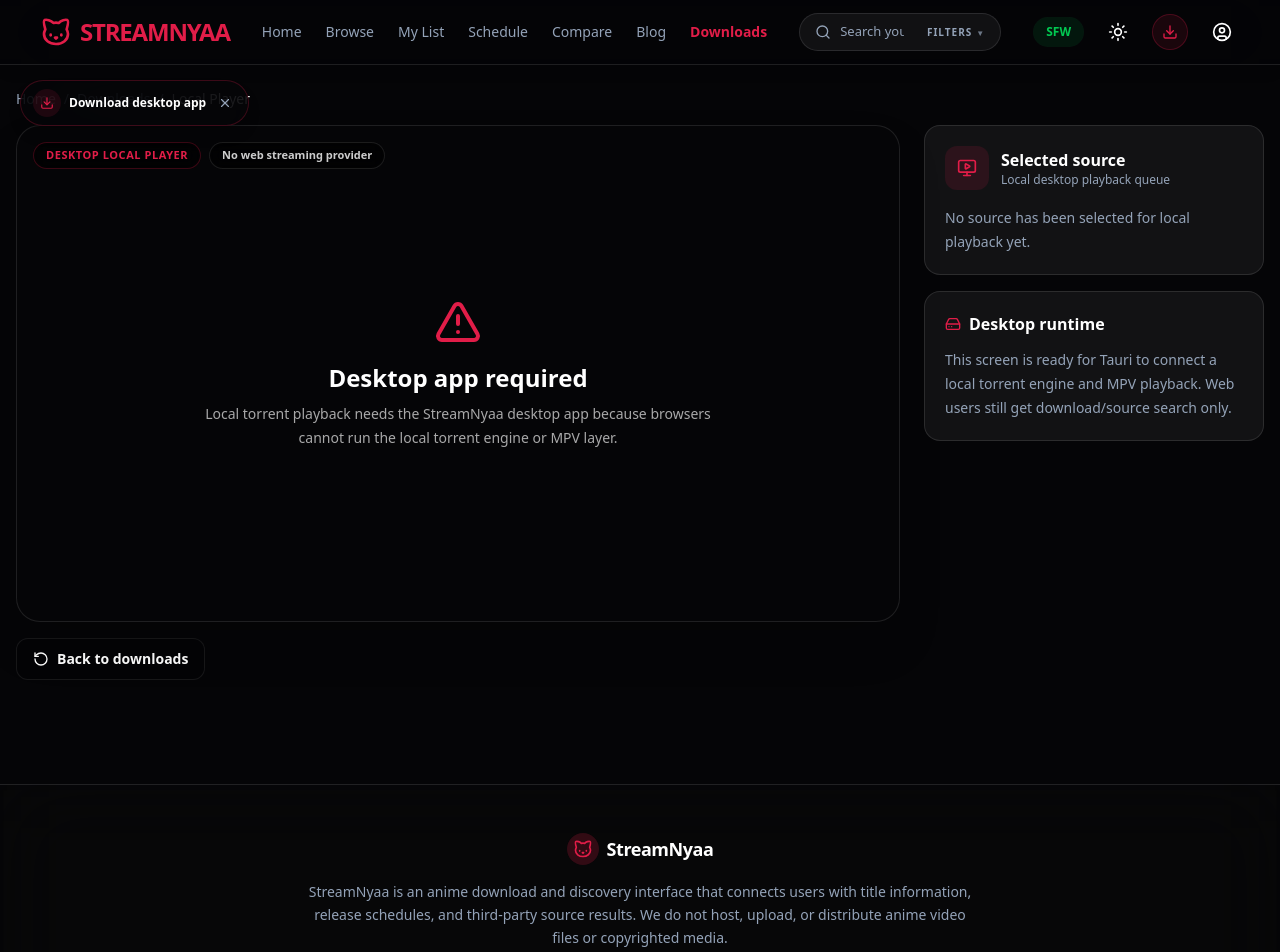
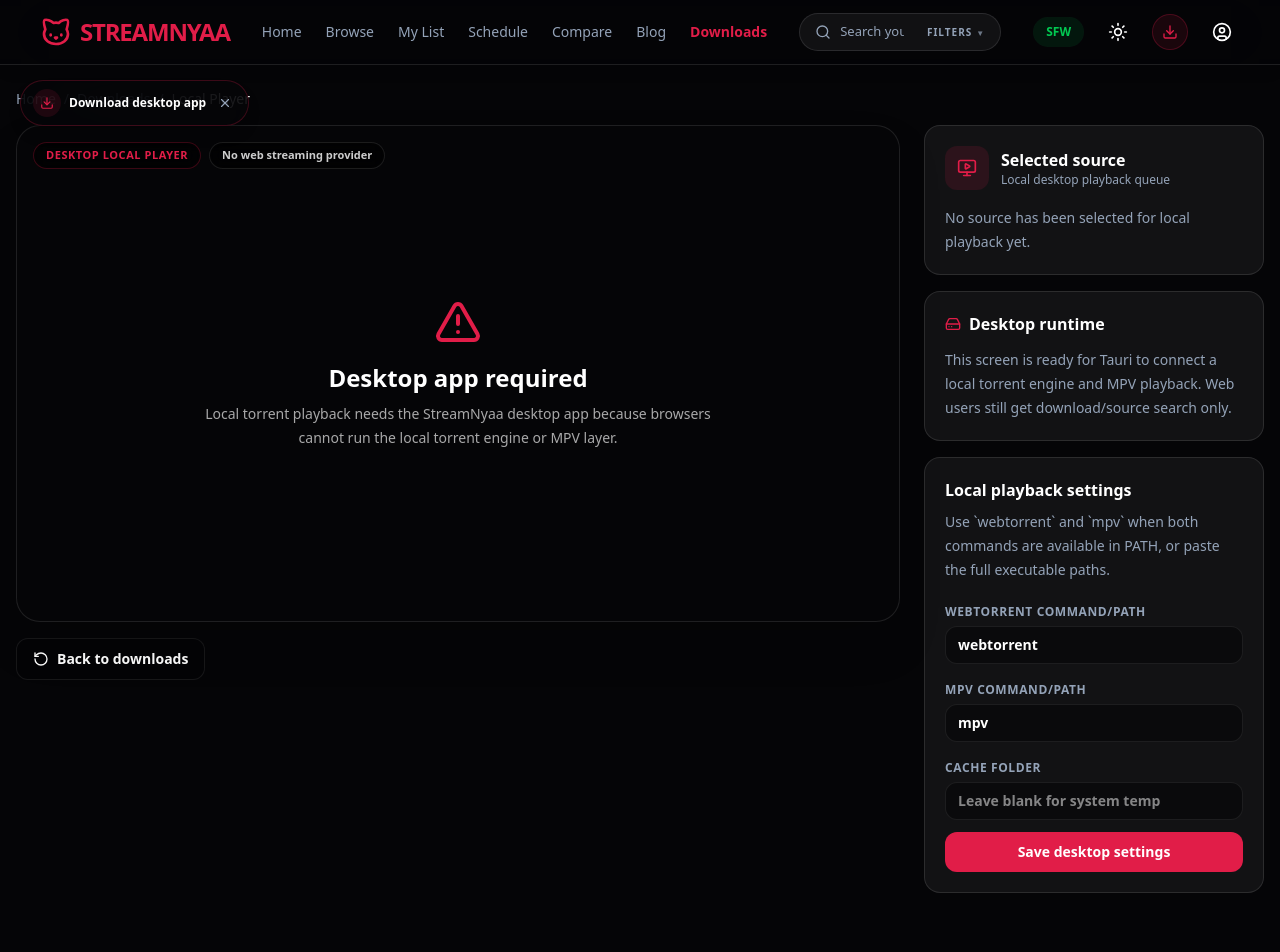
Before and after one commit to Misfit1000/streamnyaa, a React (Vite) app: page /local-player in a window 1280 px wide. Shown: the top 952 px of the page. Built offline with nearby package versions, Linux system fonts and the light colour scheme.

Commit message:
Start real local WebTorrent MPV bridge

```diff
--- a/src/lib/desktop.ts
+++ b/src/lib/desktop.ts
@@ -14,6 +14,7 @@
   player_configured: boolean;
   torrent_engine_path?: string | null;
   player_path?: string | null;
+  cache_dir: string;
   message: string;
 };
 
@@ -24,9 +25,23 @@
   title: string;
 };
 
+export type DesktopPlaybackSettings = {
+  torrent_engine_path: string;
+  mpv_path: string;
+  cache_dir: string;
+  player_mode: 'mpv';
+};
+
 const LOCAL_PLAYBACK_KEY = 'streamnyaa.localPlayback';
+const DESKTOP_SETTINGS_KEY = 'streamnyaa.desktopSettings';
 
 export const DESKTOP_RELEASES_URL = 'https://github.com/Misfit1000/streamnyaa/releases';
+export const DEFAULT_DESKTOP_SETTINGS: DesktopPlaybackSettings = {
+  torrent_engine_path: 'webtorrent',
+  mpv_path: 'mpv',
+  cache_dir: '',
+  player_mode: 'mpv',
+};
 
 type TauriGlobal = {
   core?: {
@@ -72,6 +87,24 @@
 }
 
 export async function startLocalPlayback(source: LocalPlaybackSource) {
+  return startLocalPlaybackWithSettings(source, loadDesktopPlaybackSettings());
+}
+
+export function loadDesktopPlaybackSettings(): DesktopPlaybackSettings {
+  try {
+    const raw = localStorage.getItem(DESKTOP_SETTINGS_KEY);
+    if (!raw) return DEFAULT_DESKTOP_SETTINGS;
+    return { ...DEFAULT_DESKTOP_SETTINGS, ...JSON.parse(raw) };
+  } catch {
+    return DEFAULT_DESKTOP_SETTINGS;
+  }
+}
+
+export function saveDesktopPlaybackSettings(settings: DesktopPlaybackSettings) {
+  localStorage.setItem(DESKTOP_SETTINGS_KEY, JSON.stringify(settings));
+}
+
+export async function startLocalPlaybackWithSettings(source: LocalPlaybackSource, settings: DesktopPlaybackSettings) {
   const invoke = window.__TAURI__?.core?.invoke || window.__TAURI__?.invoke;
   if (!invoke) {
     throw new Error('Local playback is only available inside the StreamNyaa desktop app.');
@@ -83,15 +116,16 @@
       title: source.title,
       anime_title: source.animeTitle || '',
       episode: source.episode ? String(source.episode) : '',
+      settings,
     },
   });
 }
 
-export async function getDesktopRuntimeStatus() {
+export async function getDesktopRuntimeStatus(settings = loadDesktopPlaybackSettings()) {
   const invoke = window.__TAURI__?.core?.invoke || window.__TAURI__?.invoke;
   if (!invoke) {
     return null;
   }
 
-  return invoke<DesktopRuntimeStatus>('get_desktop_runtime_status');
+  return invoke<DesktopRuntimeStatus>('get_desktop_runtime_status', { settings });
 }
--- a/src/pages/LocalPlayer.tsx
+++ b/src/pages/LocalPlayer.tsx
@@ -5,8 +5,11 @@
 import {
   getDesktopRuntimeStatus,
   isDesktopApp,
+  loadDesktopPlaybackSettings,
   loadLocalPlaybackSource,
-  startLocalPlayback,
+  saveDesktopPlaybackSettings,
+  startLocalPlaybackWithSettings,
+  type DesktopPlaybackSettings,
   type DesktopRuntimeStatus,
 } from '../lib/desktop';
 
@@ -16,12 +19,18 @@
   const [status, setStatus] = useState<'idle' | 'starting' | 'ready' | 'error'>('idle');
   const [message, setMessage] = useState('');
   const [runtime, setRuntime] = useState<DesktopRuntimeStatus | null>(null);
+  const [settings, setSettings] = useState<DesktopPlaybackSettings>(() => loadDesktopPlaybackSettings());
+
+  const refreshRuntime = async (nextSettings = settings) => {
+    const nextRuntime = await getDesktopRuntimeStatus(nextSettings);
+    if (nextRuntime) setRuntime(nextRuntime);
+  };
 
   useEffect(() => {
     let cancelled = false;
     if (!desktop) return undefined;
 
-    getDesktopRuntimeStatus()
+    getDesktopRuntimeStatus(settings)
       .then((nextRuntime) => {
         if (!cancelled && nextRuntime) setRuntime(nextRuntime);
       })
@@ -31,6 +40,7 @@
             ready: false,
             torrent_engine_configured: false,
             player_configured: false,
+            cache_dir: '',
             message: 'Desktop runtime status could not be read yet.',
           });
         }
@@ -50,13 +60,20 @@
     setStatus('starting');
     setMessage('Starting local torrent engine...');
     try {
-      const result = await startLocalPlayback(source);
+      const result = await startLocalPlaybackWithSettings(source, settings);
       setStatus(result.ok ? 'ready' : 'error');
       setMessage(result.message || 'Local playback request sent to the desktop engine.');
     } catch (error) {
       setStatus('error');
       setMessage(error instanceof Error ? error.message : 'Desktop playback could not start.');
     }
+  };
+
+  const saveSettings = async () => {
+    saveDesktopPlaybackSettings(settings);
+    setStatus('idle');
+    setMessage('Desktop playback settings saved.');
+    await refreshRuntime(settings);
   };
 
   return (
@@ -210,6 +227,49 @@
               </p>
             )}
           </div>
+
+          <div className="rounded-2xl border border-[var(--glass-border)] bg-[var(--glass)] p-5">
+            <h2 className="font-black text-foreground">Local playback settings</h2>
+            <p className="mt-2 text-sm leading-6 text-muted-foreground">
+              Use `webtorrent` and `mpv` when both commands are available in PATH, or paste the full executable paths.
+            </p>
+            <div className="mt-4 space-y-3">
+              <label className="block">
+                <span className="text-xs font-black uppercase tracking-wider text-muted-foreground">WebTorrent command/path</span>
+                <input
+                  value={settings.torrent_engine_path}
+                  onChange={(event) => setSettings((current) => ({ ...current, torrent_engine_path: event.target.value }))}
+                  className="mt-1 w-full rounded-xl border border-border bg-background/60 px-3 py-2 text-sm font-bold text-foreground outline-none transition-colors focus:border-primary"
+                  placeholder="webtorrent"
+                />
+              </label>
+              <label className="block">
+                <span className="text-xs font-black uppercase tracking-wider text-muted-foreground">MPV command/path</span>
+                <input
+                  value={settings.mpv_path}
+                  onChange={(event) => setSettings((current) => ({ ...current, mpv_path: event.target.value }))}
+                  className="mt-1 w-full rounded-xl border border-border bg-background/60 px-3 py-2 text-sm font-bold text-foreground outline-none transition-colors focus:border-primary"
+                  placeholder="mpv"
+                />
+              </label>
+              <label className="block">
+                <span className="text-xs font-black uppercase tracking-wider text-muted-foreground">Cache folder</span>
+                <input
+                  value={settings.cache_dir}
+                  onChange={(event) => setSettings((current) => ({ ...current, cache_dir: event.target.value }))}
+                  className="mt-1 w-full rounded-xl border border-border bg-background/60 px-3 py-2 text-sm font-bold text-foreground outline-none transition-colors focus:border-primary"
+                  placeholder="Leave blank for system temp"
+                />
+              </label>
+              <button
+                type="button"
+                onClick={saveSettings}
+                className="w-full rounded-xl bg-primary px-4 py-2.5 text-sm font-black text-primary-foreground transition-colors hover:bg-primary/90"
+              >
+                Save desktop settings
+              </button>
+            </div>
+          </div>
         </aside>
       </section>
     </div>
```
Also changed, not shown: desktop/README.md, 2 other files (tests, documents, lock files or other folders).
